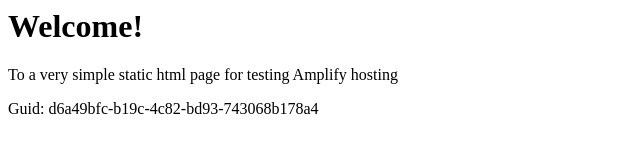
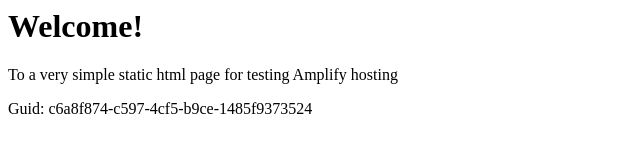
Before and after one commit to aws-aemilia-sin/Github-PR-Commit-Integration-Test-DoNotTouch-GithubWebhookPreviewCanaryTest-v1-prod-ap-southeast-1, a website: page src/index.html in a window 1280 px wide. Shown: the full height of the page, 0-640 px from the left. Drawn offline with Linux system fonts and the light colour scheme.

Commit message:
commit from integ tests

```diff
--- a/src/index.html
+++ b/src/index.html
@@ -12,6 +12,6 @@
 <body>
     <h1>Welcome!</h1>
     <p>To a very simple static html page for testing Amplify hosting</p>
-    <p>Guid: d6a49bfc-b19c-4c82-bd93-743068b178a4</p></body>
+    <p>Guid: c6a8f874-c597-4cf5-b9ce-1485f9373524</p></body>
 
 </html>
```
